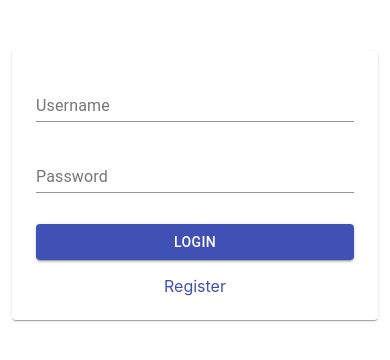
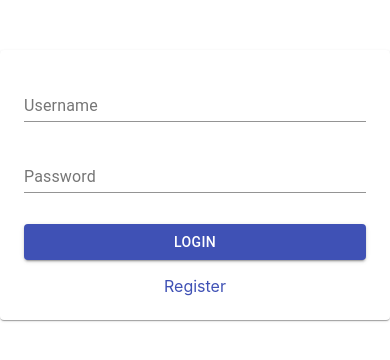
Before and after one commit to vladcyb/todo-typescript, a React (Create React App) app: page /login in a window 390 px wide. Shown: the top 360 px of the page. Built offline with nearby package versions, Linux system fonts and the light colour scheme.

Commit message:
Fix padding for mobile

```diff
--- a/src/App.scss
+++ b/src/App.scss
@@ -1,3 +1,6 @@
 .App {
   padding: 50px 12px;
+  @media screen and (max-width: 550px) {
+    padding: 50px 0;
+  }
 }
```
